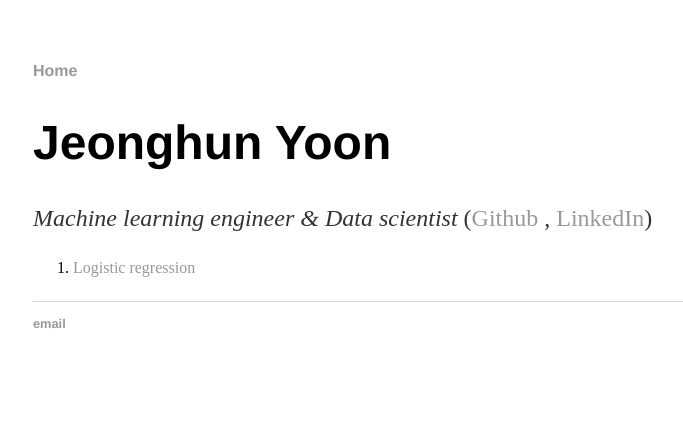
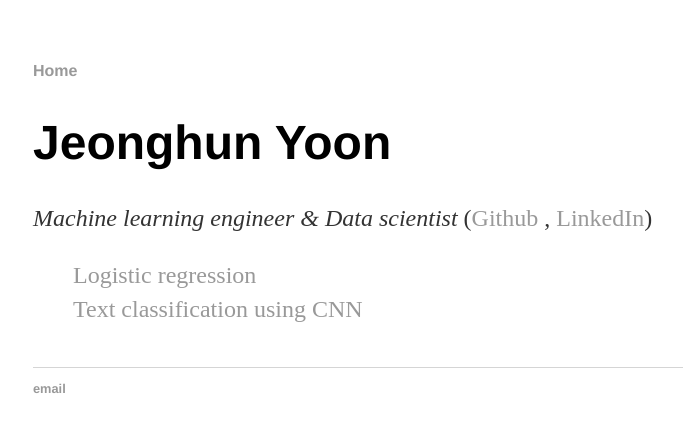
Before and after one commit to jeonghunyoon/jeonghunyoon.github.io, a Jekyll site: the page built from index.html, in a window 1280 px wide. Shown: the top 432 px of the page, without its empty margins (159-842 px from the left). Built offline with Jekyll 4.4.1, drawn with Linux system fonts in a browser that asks for light colours.

Commit message:
renovation

```diff
--- a/index.html
+++ b/index.html
@@ -3,7 +3,7 @@ layout: default
 title: Jeonghun Yoon
 ---
 
-<p class="blurb">
+<div class="blurb">
     <h1>Jeonghun Yoon</h1>
     <p>
         <em>Machine learning engineer & Data scientist</em>
@@ -11,20 +11,10 @@ title: Jeonghun Yoon
             href="https://www.linkedin.com/in/jeonghun-yoon-06173356/">LinkedIn</a>)
     </p>
 
-<!--
     <ul class="posts">
         {% for post in site.posts %}
         <li><a href="{{ post.url }}" title="{{ post.title }}">{{ post.title }}</a></li>
         {% endfor %}
     </ul>
--->
-<p>
-<ol type="1">
-    <li>
-        <a href="http://nbviewer.jupyter.org/github/jeonghunyoon/jupyter-notebooks/blob/master/001_logistic_regression.ipynb"
-        >Logistic regression</a></li>
-</ol>
-</p>
-
 
 </div>
```
Also changed, not shown: _posts/2018-10-18-logistic_regression.md (+1 -0 lines). Lines whose indentation alone changed are shown as unchanged.
